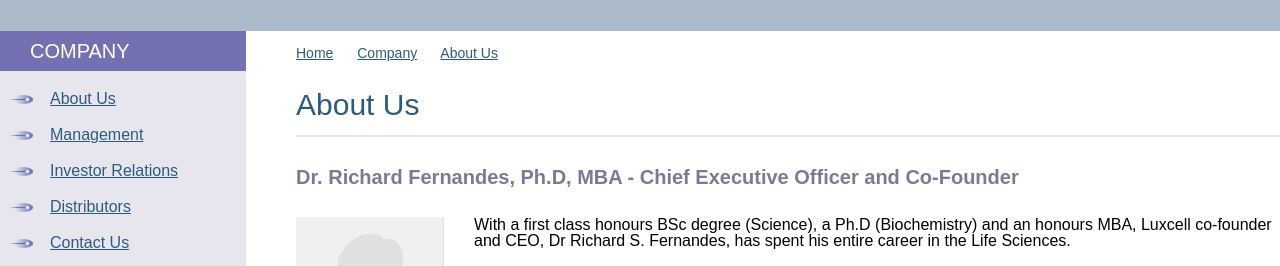
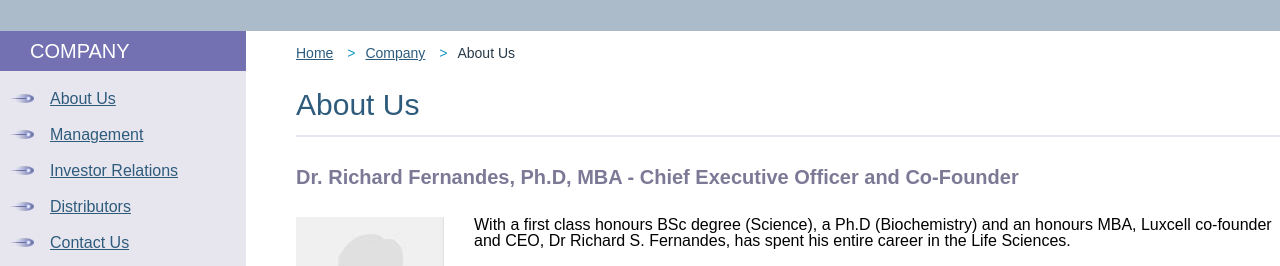
Before and after one commit to Charlianok/Project-2, a plain HTML site: page index.html in a window 1280 px wide. Shown: the part 296-562 px from the top of the page. Drawn offline with Linux system fonts and the light colour scheme.

Commit message:
Changes 1

```diff
--- a/index.html
+++ b/index.html
@@ -50,9 +50,11 @@
     <div class="content">
 
         <div class="main-nav-top">
-            <a class="main-link-top" href="home.html">Home</a>
-            <a class="main-link-top" href="company.html">Company</a>
-            <a class="main-link-top" href="about.html">About Us</a>
+            <ul class="breadcrumb">
+            <li><a class="main-link-top" href="home.html">Home</a></li>
+            <li><a class="main-link-top" href="company.html">Company</a></li>
+            <li>About Us</li>
+            </ul>
         </div>
 
         <h1 class="main-heading1">About Us</h1>
--- a/style.css
+++ b/style.css
@@ -73,12 +73,9 @@ header {
 .aside-nav {
     flex: 1;
     background-color: #e7e6ee;
-
 }
 
 .aside-list {
-    list-style: outside url(img/marker.png);
-    padding-left: 40px;
     margin-top: 10px;
 }
 
@@ -86,8 +83,14 @@ header {
     padding: 10px 10px;
 }
 
+.list-link {
+    background: url(img/marker.png) no-repeat left;
+    padding-left: 40px;
+}
+
 .list-link:hover {
     text-decoration: none;
+    background: url(img/markerlight.png) no-repeat left;
 }
 
 /* main-content */
@@ -100,10 +103,17 @@ header {
 .main-nav-top {
     margin-top: 15px;
     font-size: 14px;
+    color: #273a49;
 }
 
-.main-link-top {
-    margin-right: 20px;
+.breadcrumb li {
+    display: inline;
+}
+
+.breadcrumb li+li:before {
+    content: ">";
+    padding: 10px;
+    color: #1297c0;
 }
 
 .main-link-top:hover {
@@ -166,6 +176,8 @@ header {
     text-decoration: none;
 }
 
+/* footer */
+
 footer {
     background-color: #7371b2;
     color: white;
```
Also changed, not shown: img/markerlight.png (added).
